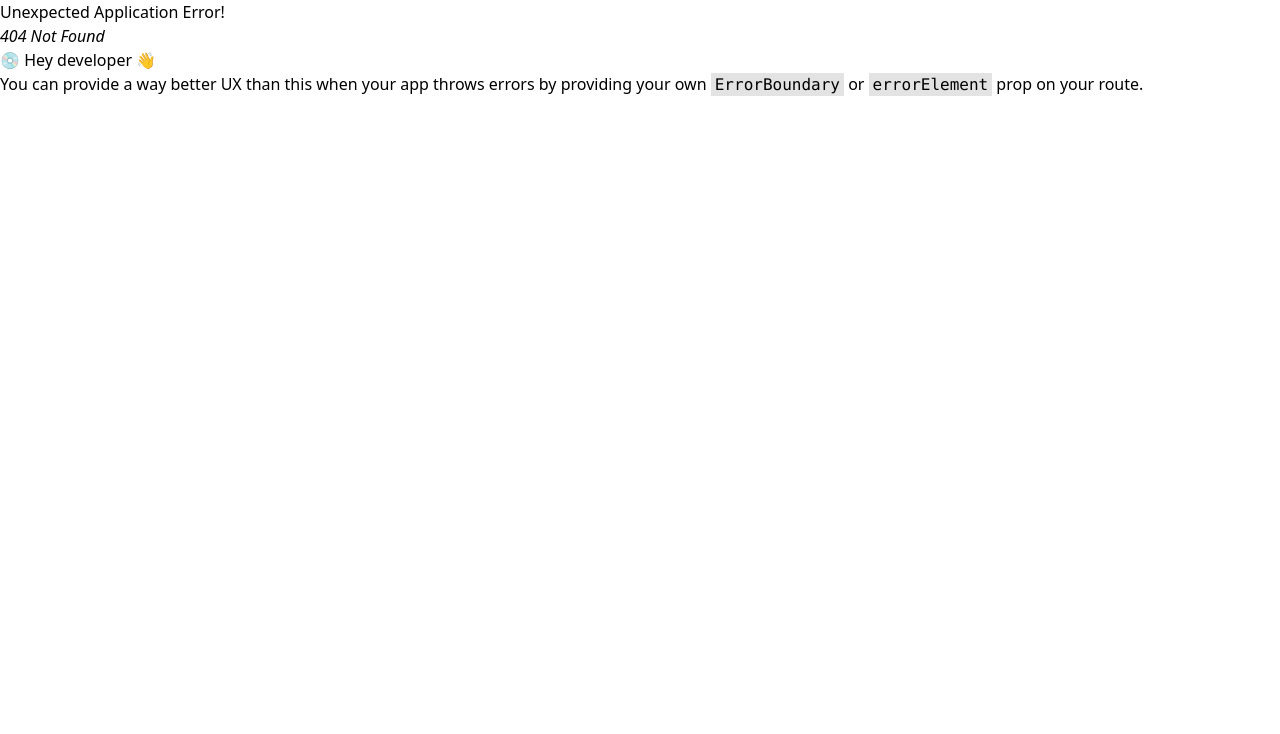
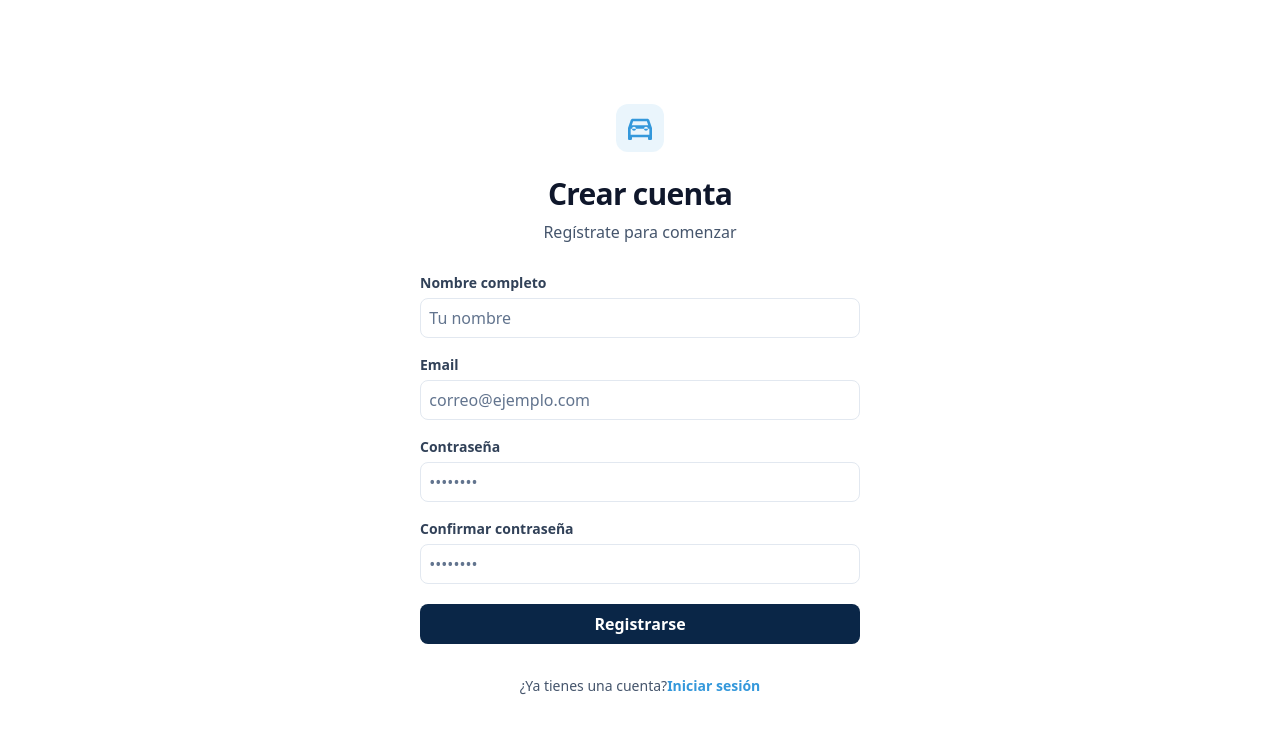
Before and after one commit to HydraDevJR/ParkingSystem, a React (Vite) app in the folder Frontend/Vista/: page /register in a window 1280 px wide. Before the commit this address had no page. Shown: the top 734 px of the page. Built offline with nearby package versions, Linux system fonts and the light colour scheme.

Commit message:
(feat): Se agrega componente Register y su configuración en appRouter

```diff
--- /dev/null
+++ b/Frontend/Vista/src/pages/Register.jsx
@@ -0,0 +1,142 @@
+import { useState } from "react"
+import { Link } from "react-router-dom"
+import { urlAPI } from "../services/api"
+import { redirectAlert } from "../helpers/alerts"
+import { saveLocalStorage } from "../helpers/local-storage"
+
+const Register = () => {
+  const [getNombre, setNombre] = useState("")
+  const [getEmail, setEmail] = useState("")
+  const [getPassword, setPassword] = useState("")
+  const [getConfirmPassword, setConfirmPassword] = useState("")
+
+  const handleRegister = async () => {
+    // Validaciones básicas
+    if (!getNombre || !getEmail || !getPassword || !getConfirmPassword) {
+      redirectAlert("Campos incompletos", "Por favor completa todos los campos", "error", "/register")
+      return
+    }
+    if (getPassword !== getConfirmPassword) {
+      redirectAlert("Las contraseñas no coinciden", "Verifica e intenta nuevamente", "error", "/register")
+      return
+    }
+
+    try {
+      const response = await fetch(urlAPI.users, {
+        method: "POST",
+        headers: { "Content-Type": "application/json" },
+        body: JSON.stringify({
+          nombres: getNombre,
+          email: getEmail,
+          password: getPassword,
+        }),
+      })
+      if (response.ok) {
+        const newUser = await response.json()
+        saveLocalStorage("user", newUser)
+        redirectAlert("Registro exitoso", "Bienvenido al sistema", "success", "/dashboard")
+      } else {
+        redirectAlert("Error", "No se pudo crear la cuenta", "error", "/register")
+      }
+    } catch (error) {
+      redirectAlert("Error de conexión", "Intenta más tarde", "error", "/register")
+    }
+  }
+
+  return (
+    <div>
+      <div className="relative flex min-h-screen w-full flex-col overflow-x-hidden">
+        <div className="layout-container flex h-full grow flex-col items-center justify-center px-4">
+          <div className="w-full max-w-[440px] flex flex-col gap-8">
+            <header className="flex flex-col items-center gap-6">
+              <div className="size-12 flex items-center justify-center rounded-xl bg-[#3498DB]/10">
+                <svg className="text-[#3498DB] size-8" fill="currentColor" viewBox="0 0 24 24" xmlns="http://www.w3.org/2000/svg">
+                  <path d="M18.92 6.01C18.72 5.42 18.16 5 17.5 5h-11c-.66 0-1.21.42-1.42 1.01L3 12v8c0 .55.45 1 1 1h1c.55 0 1-.45 1-1v-1h12v1c0 .55.45 1 1 1h1c.55 0 1-.45 1-1v-8l-2.08-5.99zM6.85 7h10.29l1.04 3H5.81l1.04-3zM19 17H5v-4.5h14V17zM7.5 14c-.83 0-1.5-.67-1.5-1.5S6.67 11 7.5 11s1.5.67 1.5 1.5S8.33 14 7.5 14zm9 0c-.83 0-1.5-.67-1.5-1.5s.67-1.5 1.5-1.5 1.5.67 1.5 1.5-.67 1.5-1.5 1.5z"/>
+                </svg>
+              </div>
+              <div className="flex flex-col gap-2 text-center">
+                <h1 className="text-slate-900 dark:text-slate-400 text-3xl font-bold tracking-tight">Crear cuenta</h1>
+                <p className="text-slate-600 dark:text-slate-400 text-base">Regístrate para comenzar</p>
+              </div>
+            </header>
+
+            <div className="flex flex-col gap-5">
+              {/* Campo Nombre */}
+              <div className="flex flex-col gap-2">
+                <label className="text-slate-700 dark:text-slate-300 text-sm font-semibold leading-none">
+                  Nombre completo
+                </label>
+                <input
+                  onChange={(e) => setNombre(e.target.value)}
+                  className="flex w-full rounded-lg border border-slate-200 bg-white px-4 py-5 text-base ring-offset-white placeholder:text-slate-500 focus-visible:outline-none focus-visible:ring-2 focus-visible:ring-[#3498DB] focus-visible:ring-offset-2 disabled:cursor-not-allowed disabled:opacity-50 min-h-[40px]"
+                  placeholder="  Tu nombre"
+                  type="text"
+                />
+              </div>
+
+              {/* Campo Email */}
+              <div className="flex flex-col gap-2">
+                <label className="text-slate-700 dark:text-slate-300 text-sm font-semibold leading-none">
+                  Email
+                </label>
+                <input
+                  onChange={(e) => setEmail(e.target.value)}
+                  className="flex w-full rounded-lg border border-slate-200 bg-white px-4 py-5 text-base ring-offset-white placeholder:text-slate-500 focus-visible:outline-none focus-visible:ring-2 focus-visible:ring-[#3498DB] focus-visible:ring-offset-2 disabled:cursor-not-allowed disabled:opacity-50 min-h-[40px]"
+                  placeholder="  correo@ejemplo.com"
+                  type="email"
+                />
+              </div>
+
+              {/* Campo Password */}
+              <div className="flex flex-col gap-2">
+                <label className="text-slate-700 dark:text-slate-300 text-sm font-semibold leading-none">
+                  Contraseña
+                </label>
+                <input
+                  onChange={(e) => setPassword(e.target.value)}
+                  className="flex w-full rounded-lg border border-slate-200 bg-white px-4 py-5 text-base ring-offset-white placeholder:text-slate-500 focus-visible:outline-none focus-visible:ring-2 focus-visible:ring-[#3498DB] focus-visible:ring-offset-2 disabled:cursor-not-allowed disabled:opacity-50 min-h-[40px]"
+                  placeholder="  ••••••••"
+                  type="password"
+                />
+              </div>
+
+              {/* Campo Confirmar Password */}
+              <div className="flex flex-col gap-2">
+                <label className="text-slate-700 dark:text-slate-300 text-sm font-semibold leading-none">
+                  Confirmar contraseña
+                </label>
+                <input
+                  onChange={(e) => setConfirmPassword(e.target.value)}
+                  className="flex w-full rounded-lg border border-slate-200 bg-white px-4 py-5 text-base ring-offset-white placeholder:text-slate-500 focus-visible:outline-none focus-visible:ring-2 focus-visible:ring-[#3498DB] focus-visible:ring-offset-2 disabled:cursor-not-allowed disabled:opacity-50 min-h-[40px]"
+                  placeholder="  ••••••••"
+                  type="password"
+                />
+              </div>
+
+              <div className="flex flex-col gap-4 pt-4">
+                <button
+                  onClick={handleRegister}
+                  type="button"
+                  className="inline-flex items-center justify-center rounded-lg bg-[#0A2647] px-4 py-5 text-base font-bold text-white transition-colors hover:bg-[#0A2647]/90 focus-visible:outline-none focus-visible:ring-2 focus-visible:ring-[#0A2647] focus-visible:ring-offset-2 disabled:pointer-events-none disabled:opacity-50 min-h-[40px]"
+                >
+                  Registrarse
+                </button>
+              </div>
+            </div>
+
+            <footer className="text-center">
+              <p className="text-sm text-slate-600 dark:text-slate-400">
+                ¿Ya tienes una cuenta?
+                <Link className="font-semibold text-[#3498DB] hover:underline ml-1" to="/">
+                  Iniciar sesión
+                </Link>
+              </p>
+            </footer>
+          </div>
+        </div>
+      </div>
+    </div>
+  )
+}
+
+export default Register
--- a/Frontend/Vista/src/routes/appRouter.jsx
+++ b/Frontend/Vista/src/routes/appRouter.jsx
@@ -1,10 +1,15 @@
 //Hacer import de los componentes a usar en las rutas
 import App from "../App"
 import Login from "../pages/Login"
+import Register from "../pages/Register"
 
 export let router = [ // Rutas para pages
     {
         path: "/",
         element: <Login />
+    },
+    {
+        path: "/register",
+        element: <Register />
     }
 ]
```
